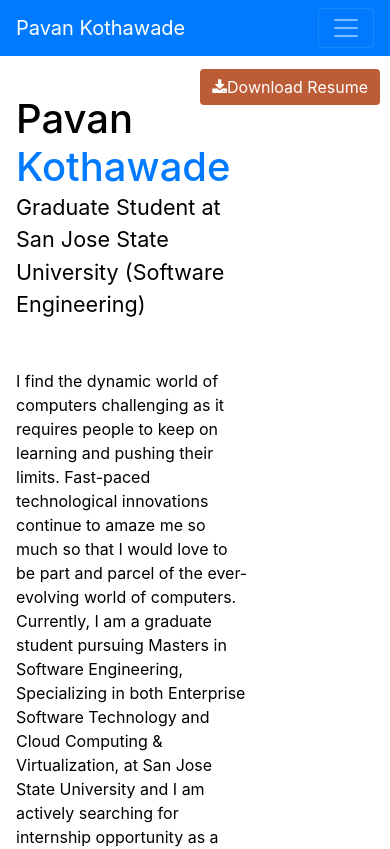
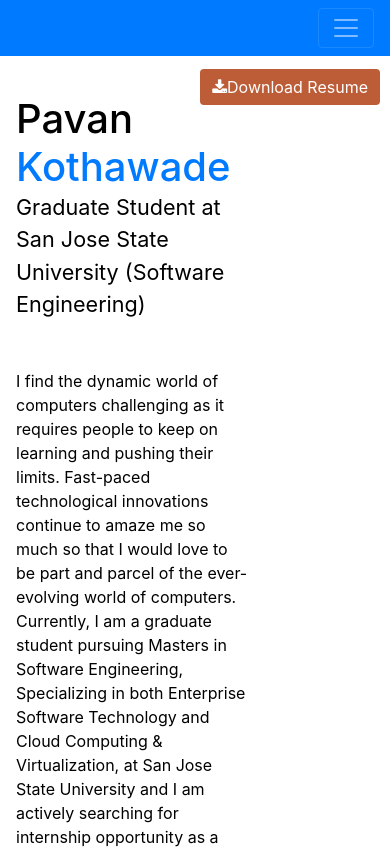
Before and after one commit to pavankothawade/pavankothawade.github.io, a website with bundled scripts: page index.html in a window 390 px wide. Shown: the top 849 px of the page. Built offline with nearby package versions, Linux system fonts and the light colour scheme; a web font is replaced by a local one.

Commit message:
first commit

```diff
--- a/index.html
+++ b/index.html
@@ -30,7 +30,6 @@
 
     <nav class="navbar navbar-expand-lg navbar-dark bg-primary fixed-top" id="sideNav">
       <a class="navbar-brand js-scroll-trigger" href="#page-top">
-        <span class="d-block d-lg-none">Pavan Kothawade</span>
         <span class="d-none d-lg-block">
           <img class="img-fluid img-profile rounded-circle mx-auto mb-1" src="img/profile.jpg" alt="">
         </span>
```
